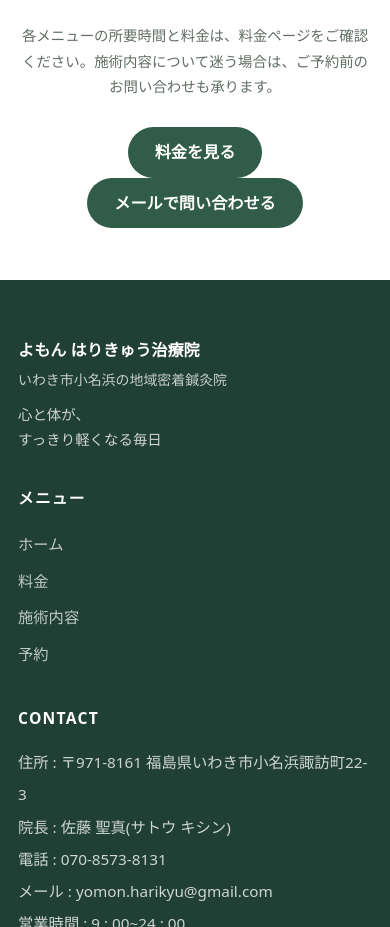
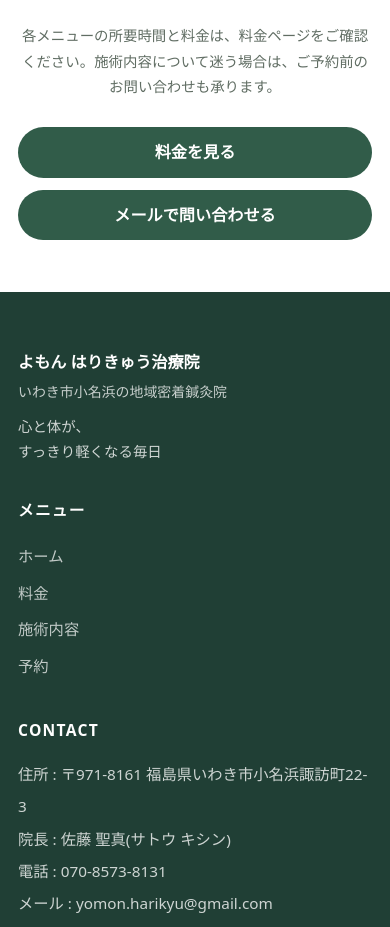
Before and after one commit to 859bk4927v-tech/kishin_web, a website: page public/page/customer_page/treatment_page.html in a window 390 px wide. Shown: the part 2820-3747 px from the top of the page. Drawn offline with Linux system fonts and the light colour scheme; a web font is replaced by a local one.

Commit message:
Fix treatment page mobile CTA layout

```diff
--- a/public/css/style.css
+++ b/public/css/style.css
@@ -519,6 +519,13 @@ site-header {
   gap: 12px;
 }
 
+.treatment-page .price-cta {
+  display: flex;
+  justify-content: center;
+  flex-wrap: wrap;
+  gap: 12px;
+}
+
 /* ============ booking ============ */
 .booking-section {
   background: var(--white);
@@ -1215,6 +1222,15 @@ site-footer {
   .price-row .amount { font-size: 1.7rem; }
   .site-header .brand-sub { white-space: normal; }
 
+  .treatment-page .price-cta {
+    flex-direction: column;
+    align-items: stretch;
+  }
+
+  .treatment-page .price-cta .btn {
+    width: 100%;
+  }
+
   .site-header .brand {
     gap: 6px;
   }
--- a/public/page/customer_page/treatment_page.html
+++ b/public/page/customer_page/treatment_page.html
@@ -62,7 +62,7 @@
   <link href="https://fonts.googleapis.com/css2?family=Zen+Maru+Gothic:wght@400;500;700&amp;display=swap" rel="stylesheet" />
   <link rel="stylesheet" href="../../css/style.css" />
 </head>
-<body>
+<body class="treatment-page">
   <a class="skip-link" href="#main" data-app-ja="actions.skipToContent">本文へスキップ</a>
 
   <site-header active-page="treatment" data-rendered="true">
```
Also changed, not shown: 2 other files.
